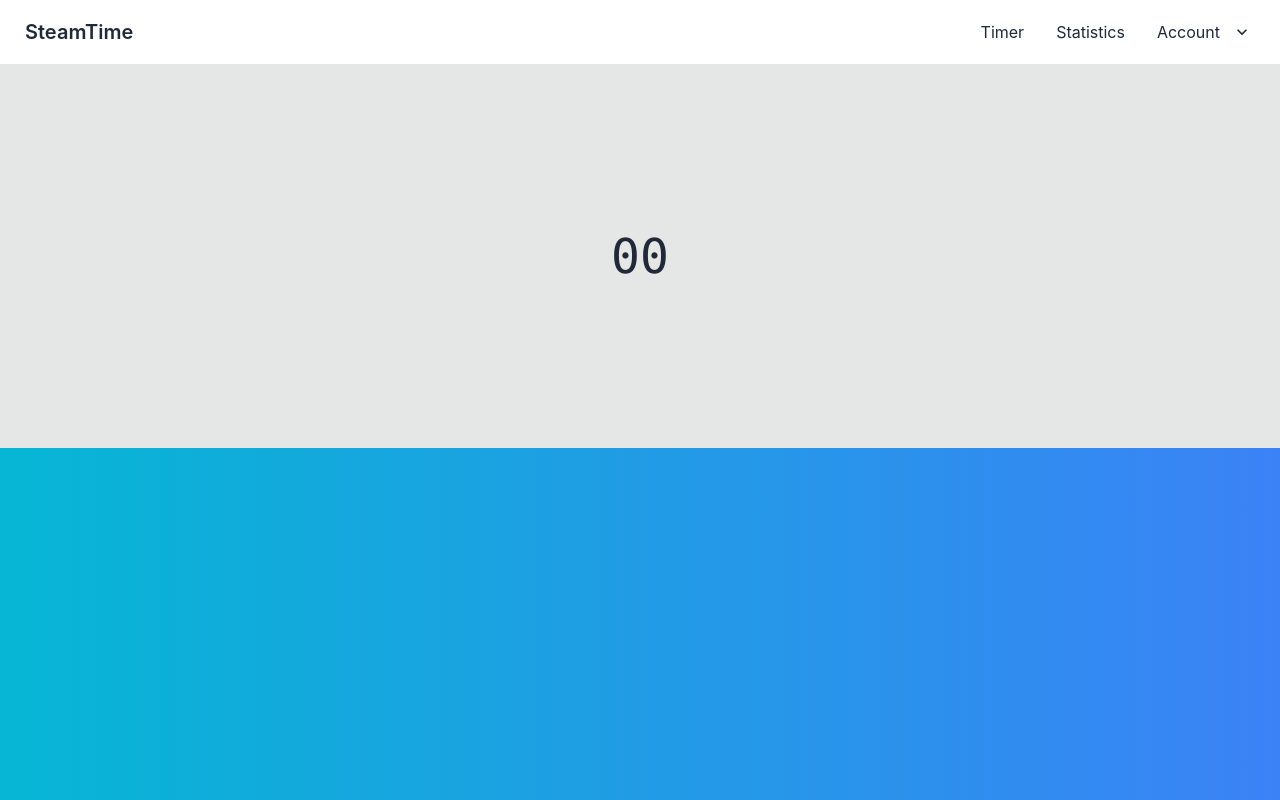
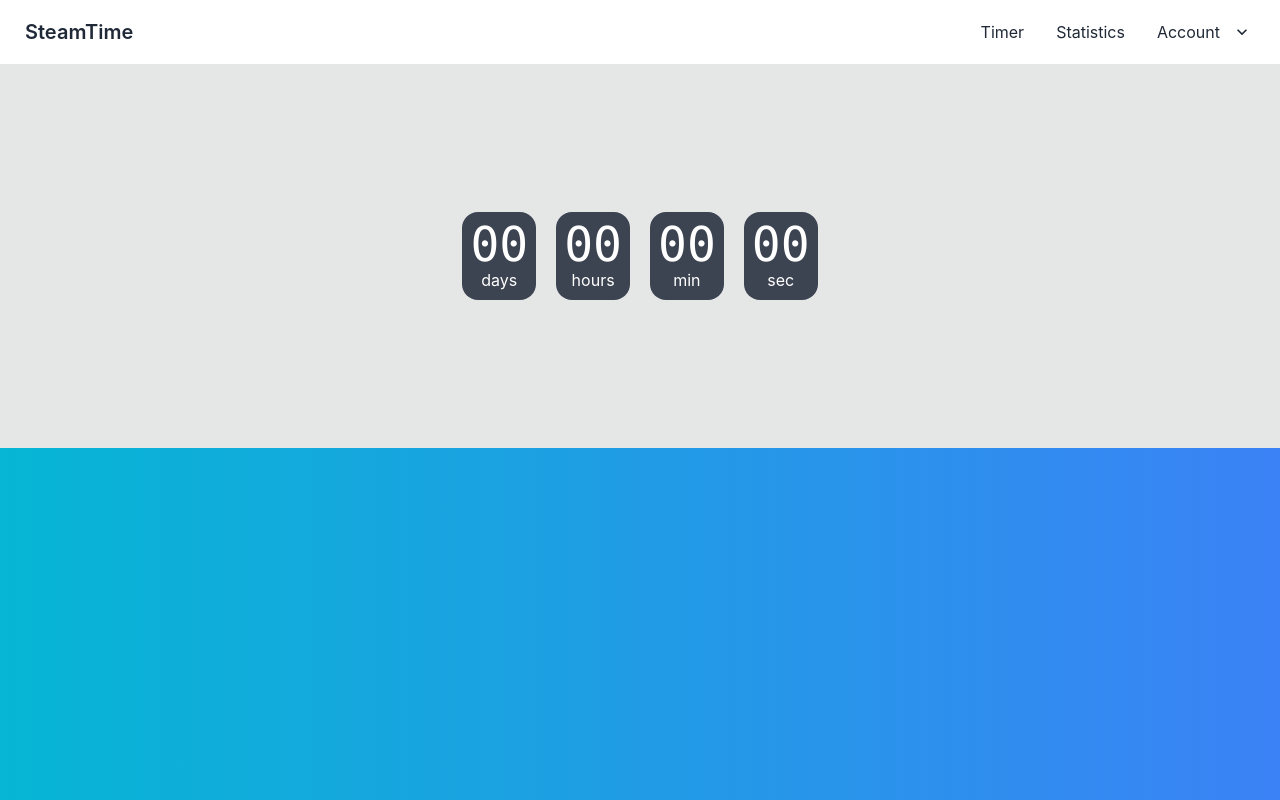
Before and after one commit to KyoshiNoda/Steam-Time, a React (Create React App) app in the folder client/: page /timer in a window 1280 px wide. Built offline with nearby package versions, Linux system fonts and the light colour scheme.

Commit message:
added proper format for timer

```diff
--- a/client/src/components/Timer/CountDown.jsx
+++ b/client/src/components/Timer/CountDown.jsx
@@ -3,7 +3,7 @@ import React from "react";
 function CountDown(props) {
   return (
     <span className="countdown font-mono text-5xl">
-      <span style={props.value}></span>
+      <span>{props.value}</span>
     </span>
   );
 }
--- a/client/src/pages/Timer.jsx
+++ b/client/src/pages/Timer.jsx
@@ -1,13 +1,13 @@
 import React from "react";
 import Background from "../components/Background";
 import NavBar from "../components/NavBar/NavBar";
-import CountDown from "../components/Timer/CountDown";
+import Time from "../components/Timer/Time";
 function Timer() {
   return (
     <Background>
       <NavBar />
       <div className="flex justify-center items-center h-96 bg-base-300">
-        <CountDown />
+        <Time/>
       </div>
     </Background>
   );
```
